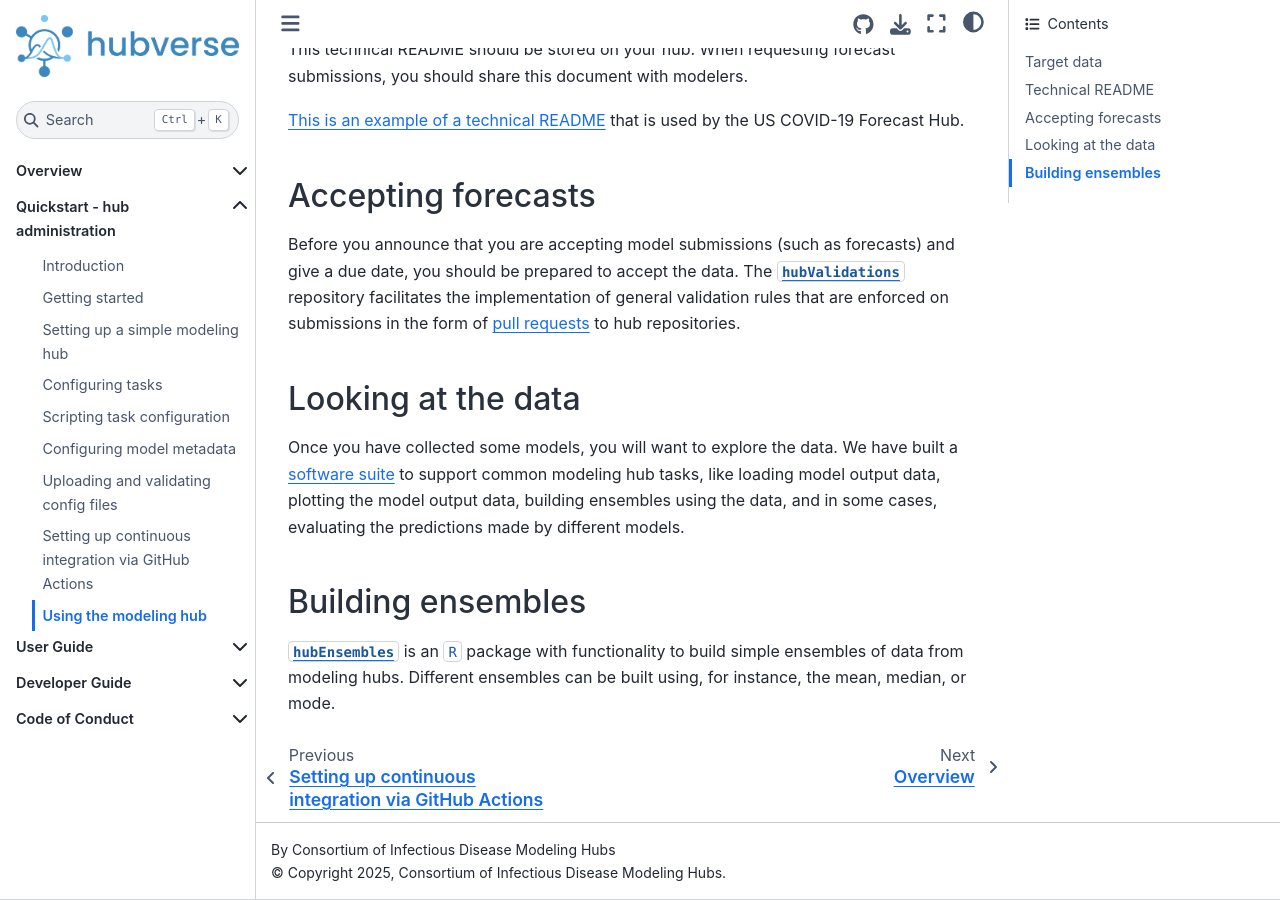
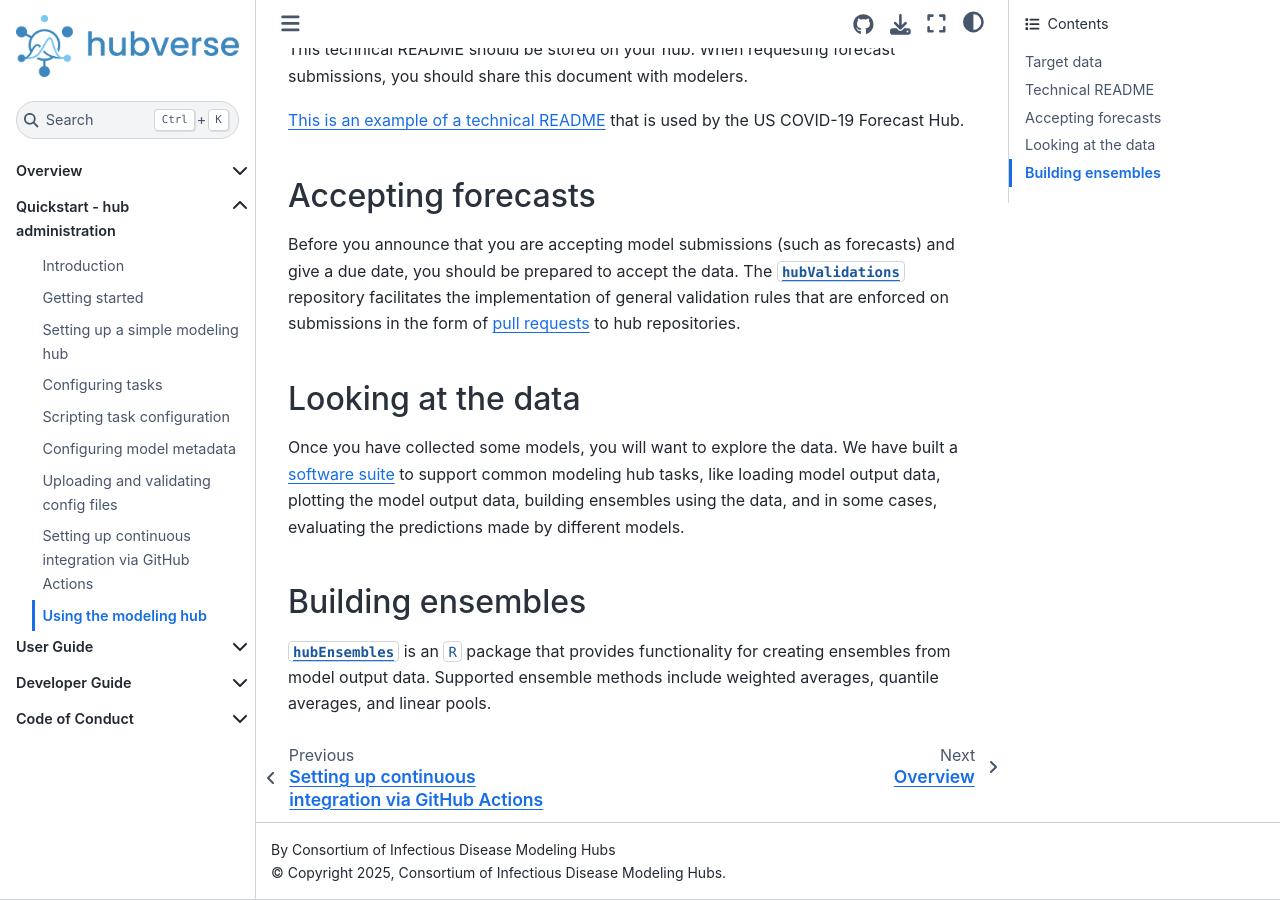
Before and after one commit to hubverse-org/hubDocs, a Sphinx documentation site: the page built from docs/source/quickstart-hub-admin/using-hub.md, in a window 1280 px wide and 900 px high, scrolled down 1004 px. Built offline with Sphinx 7.4.7 and the Sphinx Book theme 1.1.4, drawn with Linux system fonts in a browser that asks for light colours; comment, search, counter and statistics services are not loaded.

Commit message:
Update hubEnsembles description

```diff
--- a/docs/source/quickstart-hub-admin/using-hub.md
+++ b/docs/source/quickstart-hub-admin/using-hub.md
@@ -34,4 +34,4 @@ Before you announce that you are accepting model submissions (such as forecasts)
 Once you have collected some models, you will want to explore the data. We have built a [software suite](../user-guide/software.md) to support common modeling hub tasks, like loading model output data, plotting the model output data, building ensembles using the data, and in some cases, evaluating the predictions made by different models.
 
 ## Building ensembles
-[`hubEnsembles`](https://hubverse-org.github.io/hubEnsembles/) is an `R` package with functionality to build simple ensembles of data from modeling hubs. Different ensembles can be built using, for instance, the mean, median, or mode.
+[`hubEnsembles`](https://hubverse-org.github.io/hubEnsembles/) is an `R` package that provides functionality for creating ensembles from model output data. Supported ensemble methods include weighted averages, quantile averages, and linear pools.
```
Also changed, not shown: docs/source/user-guide/software.md (+1 -1 lines).
